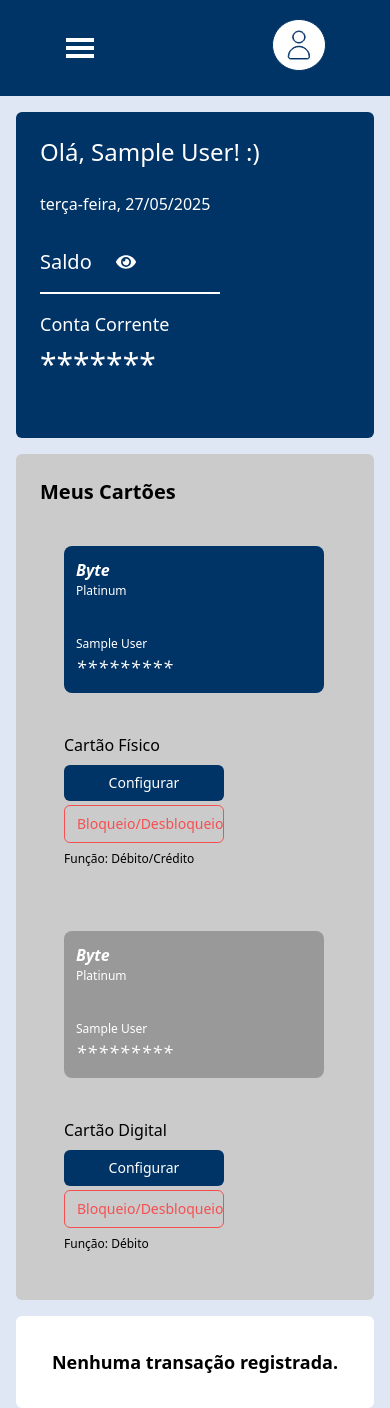
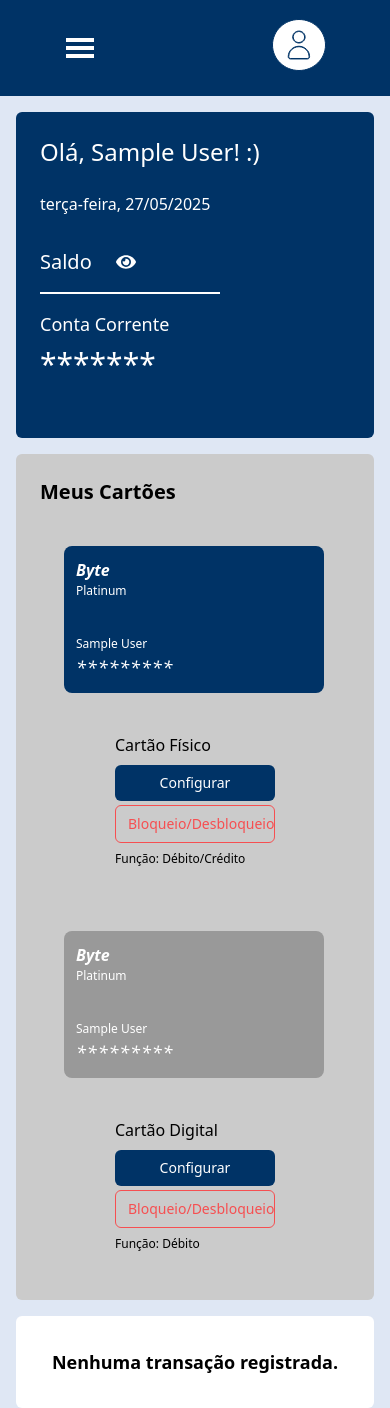
Before and after one commit to FIAP-GRUPO-7/tech-challenge, a Next.js app: page /cartoes in a window 390 px wide. Built offline with nearby package versions, Linux system fonts and the light colour scheme; sample sign-in values are in the browser's storage.

Commit message:
feat: Ajustando responsividade

```diff
--- a/src/components/CardsModal.tsx
+++ b/src/components/CardsModal.tsx
@@ -49,7 +49,7 @@ const CardsModal = () => {
           </div>
         </div>
 
-        <div className="flex flex-col justify-between">
+        <div className="flex flex-col justify-between mx-auto md:mx-0">
           <p className="text-[var(--color-preto)] mb-2">Cartão Físico</p>
 
           <div className="flex flex-col space-y-1 mb-2">
@@ -95,7 +95,7 @@ const CardsModal = () => {
           </div>
         </div>
 
-        <div className="flex flex-col justify-between">
+        <div className="flex flex-col justify-between mx-auto md:mx-0">
           <p className="text-[var(--color-preto)] mb-2">Cartão Digital</p>
 
           <div className="flex flex-col space-y-1 mb-2">
--- a/src/components/ConfirmacaoBloqueioModal.tsx
+++ b/src/components/ConfirmacaoBloqueioModal.tsx
@@ -28,8 +28,7 @@ export default function ConfirmacaoBloqueioModal({
   }
   return (
     <section className="fixed inset-0 z-50 flex items-center justify-center bg-opacity-50">
-      <div className="bg-gradient-to-b from-[var(--color-branco)] to-[var(--color-gradiente-azul-claro-fim)] rounded-2xl p-10 shadow-lg w-[400px]">
-        <p className="text-center text-lg font-semibold text-[var(--color-preto)] mb-6">
+      <div className="bg-gradient-to-b from-[var(--color-branco)] to-[var(--color-gradiente-azul-claro-fim)] rounded-2xl p-4 sm:p-10 shadow-lg w-full max-w-[95vw] sm:max-w-[400px]">        <p className="text-center text-lg font-semibold text-[var(--color-preto)] mb-6">
           {textoPrincipal}
         </p>
         <div className="flex justify-around">
--- a/src/components/ModalCartoes.tsx
+++ b/src/components/ModalCartoes.tsx
@@ -63,8 +63,7 @@ const ModalCartoes: React.FC<ModalCartoesProps> = ({
 
   return (
     <>
-      <div className="bg-[var(--color-fundo-principal)] w-full h-full sm:max-w-[665px] sm:h-[670px] p-6 sm:rounded-xl shadow-lg relative flex flex-col overflow-y-auto">
-        <div className="bg-[var(--color-azul-escuro)] text-[var(--color-branco)] text-center text-xl font-bold py-4 rounded-md">
+      <div className="bg-[var(--color-fundo-principal)] w-full max-w-[95vw] sm:max-w-[665px] max-h-[90vh] p-4 sm:p-6 sm:rounded-xl shadow-lg relative flex flex-col overflow-y-auto">        <div className="bg-[var(--color-azul-escuro)] text-[var(--color-branco)] text-center text-xl font-bold py-4 rounded-md">
           {tipo === "configurar"
             ? "Configurar Cartão"
             : bloqueado
@@ -96,7 +95,7 @@ const ModalCartoes: React.FC<ModalCartoesProps> = ({
                 Personalize as funções do seu cartão.
               </p>
 
-              <div className="flex flex-col gap-4 items-start ml-[110px]">
+              <div className="flex flex-col gap-4 items-start md:ml-[110px]">
                 {[
                   { chave: "nfc", label: "Ativar/Desativar aproximação (NFC)" },
                   {
@@ -171,8 +170,7 @@ const ModalCartoes: React.FC<ModalCartoesProps> = ({
                   : "Você poderá desbloqueá-lo ou solicitar um novo depois."}
               </p>
 
-              <div className="flex justify-center gap-6 mb-10">
-                <button
+              <div className="flex flex-col items-center gap-4 mb-10 sm:flex-row sm:justify-center sm:gap-6">                <button
                   onClick={onClose}
                   className="w-[180px] py-2 border-2 border-[var(--color-azul-escuro)] text-[var(--color-azul-escuro)] font-semibold rounded-md hover:bg-[#e9f1ff] transition-colors duration-200 ease-in-out"
                   data-tooltip-id="button"
```
